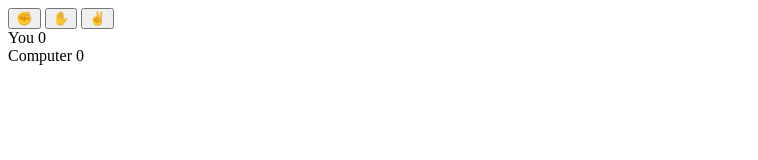
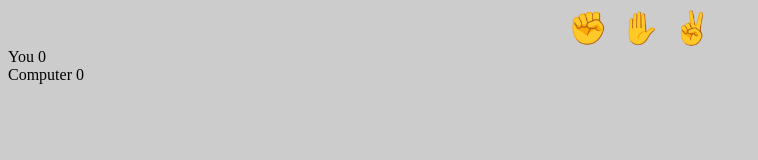
Before and after one commit to matthewglennpickering/code-test-area, a plain HTML site: page rock-paper-scissors/index.html in a window 1280 px wide. Shown: the whole page, without its empty margins (0-758 px from the left). Drawn offline with Linux system fonts and the light colour scheme.

Commit message:
index.html

```diff
--- a/rock-paper-scissors/index.html
+++ b/rock-paper-scissors/index.html
@@ -5,6 +5,8 @@
     <meta http-equiv="X-UA-Compatible" content="IE=edge">
     <meta name="viewport" content="width=device-width, initial-scale=1.0">
     <title>Document</title>
+    <link rel="stylesheet" href="styles.css">
+    <script src="script.js" defer></script>
 </head>
 <body>
     <div class="selections">
--- a/rock-paper-scissors/styles.css
+++ b/rock-paper-scissors/styles.css
@@ -0,0 +1,21 @@
+body {
+    background-color: #CCC;
+}
+
+.selections {
+    display: flex;
+    justify-content: center;
+}
+
+.selection {
+    background: none;
+    border: none;
+    outline: none;
+    cursor: pointer;
+    font-size: 2rem;
+    transition: 100ms;
+}
+
+.selection:hover {
+    transform: scale(1.2);
+}
```
